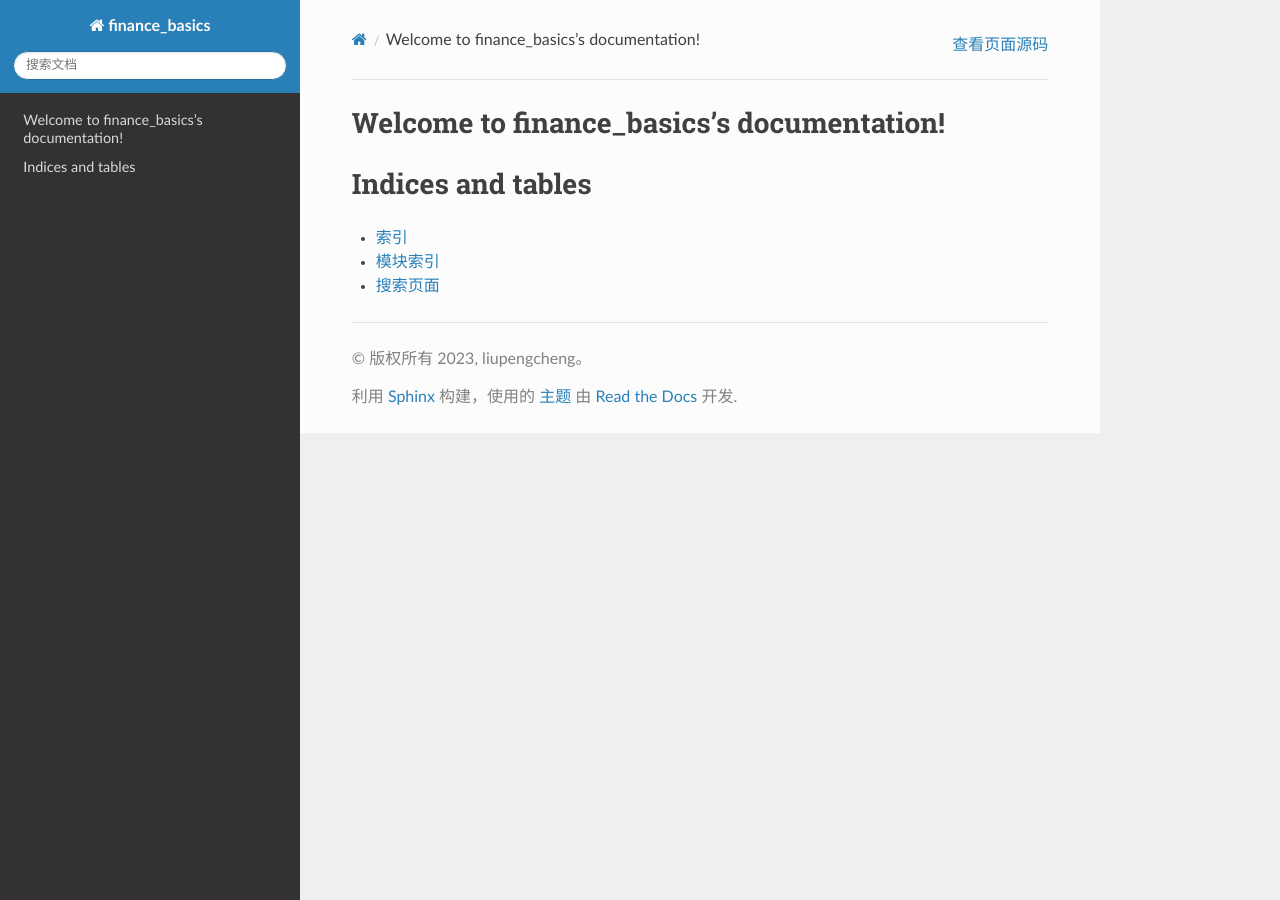
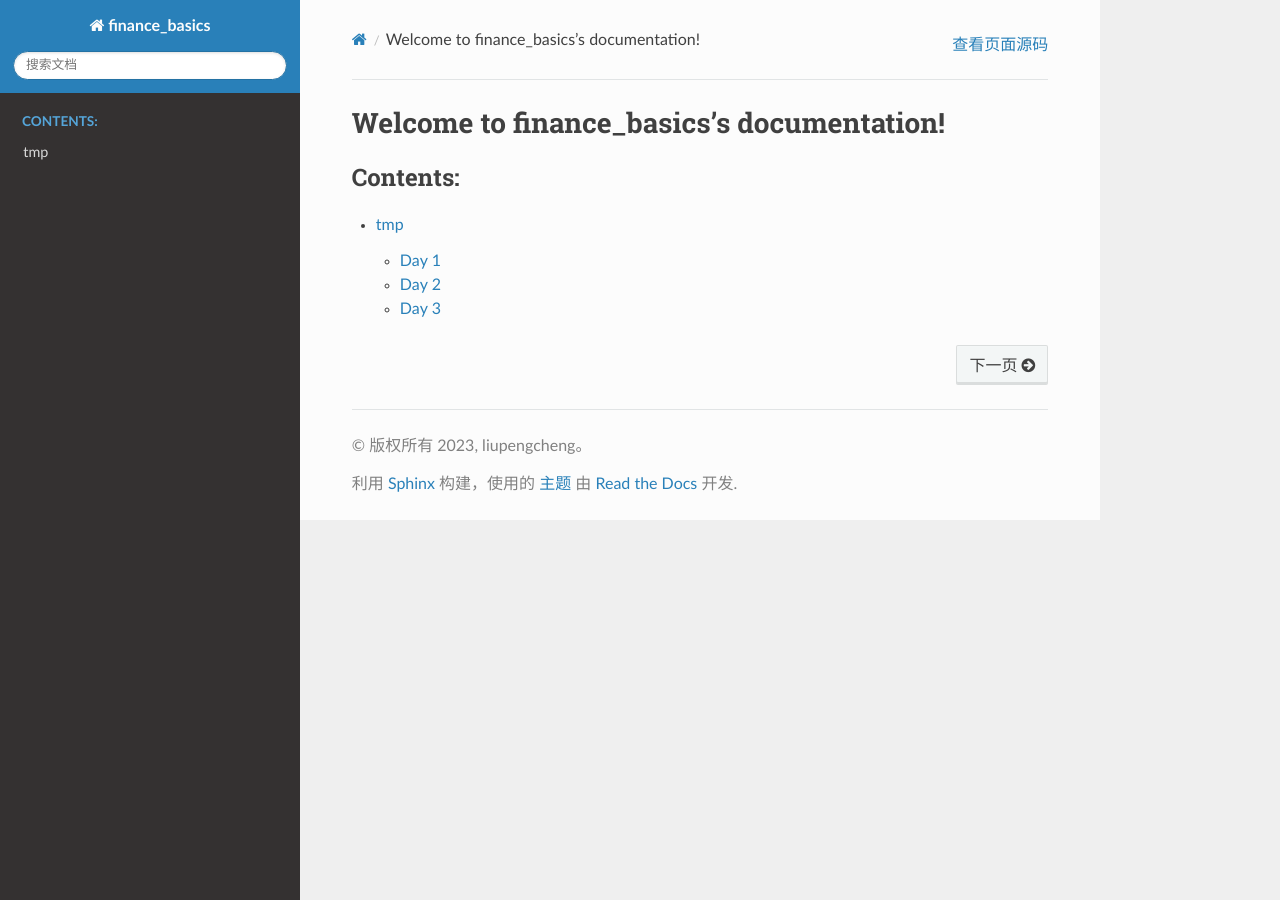
Before and after one commit to BlackTudou/finance_basics, a Sphinx documentation site: the page built from source/index.rst, in a window 1280 px wide. Built offline with Sphinx 7.4.7 and the Read the Docs theme 2.0.0, drawn with Linux system fonts in a browser that asks for light colours.

Commit message:
添加艾财训练营小白课程课堂笔记

```diff
--- a/source/index.rst
+++ b/source/index.rst
@@ -10,11 +10,4 @@ Welcome to finance_basics's documentation!
    :maxdepth: 2
    :caption: Contents:
 
-
-
-Indices and tables
-==================
-
-* :ref:`genindex`
-* :ref:`modindex`
-* :ref:`search`
+   tmp <tmp/index>
```
Also changed, not shown: source/tmp/index.rst (added, +53 -0 lines).
